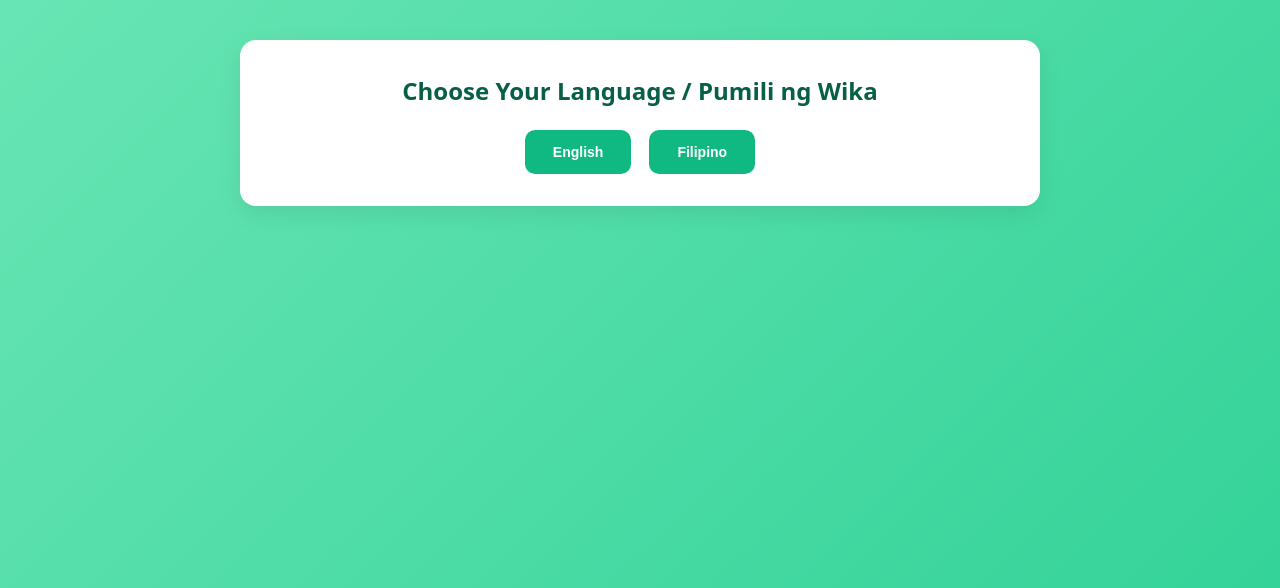
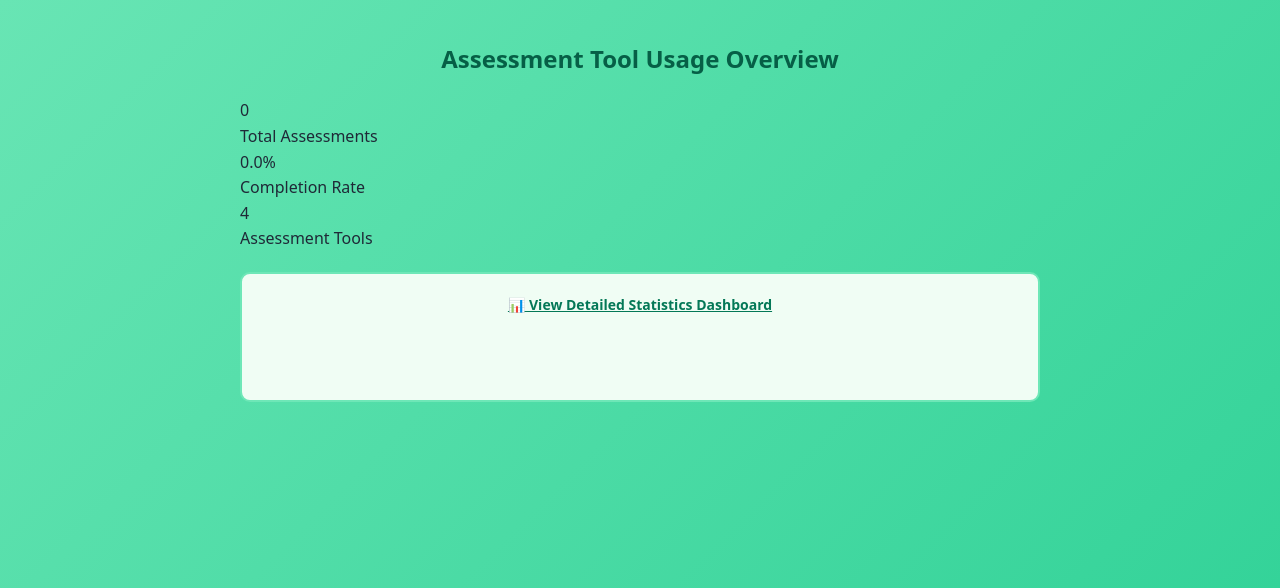
Before and after one commit to Artbellsonmamuri/Technology-Readiness-Tool, a Flask app: page / in a window 1280 px wide. Shown: the part 212-800 px from the top of the page. Run offline with Flask 3, Linux system fonts and the light colour scheme; some libraries are stand-ins or nearby versions.

Commit message:
Update index.html

```diff
--- a/templates/index.html
+++ b/templates/index.html
@@ -5,6 +5,7 @@
     <meta name="viewport" content="width=device-width, initial-scale=1.0">
     <title>MMSU Technology Assessment Tool</title>
     <link rel="stylesheet" href="{{ url_for('static', filename='style.css') }}">
+    <script src="https://cdn.jsdelivr.net/npm/chart.js"></script>
 </head>
 <body>
     <div class="container">
@@ -17,125 +18,72 @@
             <p>Comprehensive Technology Readiness Level (TRL), Investment Readiness Level (IRL), Market Readiness Level (MRL), and Technology Commercialization Pathway (TCP) Assessment</p>
         </header>
 
-        <!-- Language Selection -->
-        <div id="language-selection" class="step active">
-            <h2>Choose Your Language / Pumili ng Wika</h2>
-            <div class="language-buttons">
-                <button onclick="selectLanguage('english')" class="btn btn-primary">English</button>
-                <button onclick="selectLanguage('filipino')" class="btn btn-primary">Filipino</button>
+        <!-- Statistics Overview (Public) -->
+        <div class="statistics-overview">
+            <h2>Assessment Tool Usage Overview</h2>
+            <div class="stats-cards">
+                <div class="stat-card">
+                    <div class="stat-number">{{ stats.total_assessments or 0 }}</div>
+                    <div class="stat-label">Total Assessments</div>
+                </div>
+                <div class="stat-card">
+                    <div class="stat-number">{{ "%.1f"|format(stats.completion_rate or 0) }}%</div>
+                    <div class="stat-label">Completion Rate</div>
+                </div>
+                <div class="stat-card">
+                    <div class="stat-number">4</div>
+                    <div class="stat-label">Assessment Tools</div>
+                </div>
             </div>
+
+            <!-- Assessment Type Distribution Chart -->
+            {% if stats.assessments_by_type %}
+            <div class="chart-container">
+                <canvas id="assessmentDistributionChart"></canvas>
+            </div>
+            {% endif %}
         </div>
 
-        <!-- Mode Selection -->
-        <div id="mode-selection" class="step">
-            <h2 id="mode-title">Select Assessment Mode</h2>
-            <div class="mode-buttons">
-                <button onclick="selectMode('TRL')" class="btn btn-secondary">
-                    <strong>TRL</strong>
-                    <span id="trl-description">Technology Readiness Level</span>
-                    <small>Levels 0-9 Assessment</small>
-                </button>
-                <button onclick="selectMode('IRL')" class="btn btn-secondary">
-                    <strong>IRL</strong>
-                    <span id="irl-description">Investment Readiness Level</span>
-                    <small>Levels 1-9 Assessment</small>
-                </button>
-                <button onclick="selectMode('MRL')" class="btn btn-secondary">
-                    <strong>MRL</strong>
-                    <span id="mrl-description">Market Readiness Level</span>
-                    <small>Levels 1-9 Assessment</small>
-                </button>
-                <button onclick="selectMode('TCP')" class="btn btn-secondary">
-                    <strong>TCP</strong>
-                    <span id="tcp-description">Technology Commercialization Pathway</span>
-                    <small>Pathway Recommendation</small>
-                </button>
-            </div>
+        <!-- Admin Link -->
+        <div class="admin-link" style="text-align: center; margin: 20px 0;">
+            <a href="{{ url_for('admin_statistics') }}" class="btn btn-secondary">
+                📊 View Detailed Statistics Dashboard
+            </a>
         </div>
 
-        <!-- Technology Information -->
-        <div id="tech-info" class="step">
-            <h2 id="tech-info-title">Technology Information</h2>
-            <form id="tech-form">
-                <div class="form-group">
-                    <label for="tech-title" id="title-label">Technology Title:</label>
-                    <input type="text" id="tech-title" name="tech-title" required>
-                </div>
-                <div class="form-group">
-                    <label for="tech-description" id="description-label">Short Description:</label>
-                    <textarea id="tech-description" name="tech-description" rows="4" required></textarea>
-                </div>
-                <button type="button" onclick="startAssessment()" class="btn btn-primary" id="start-btn">Start Assessment</button>
-            </form>
-        </div>
+        <!-- Rest of your existing content -->
+        <!-- Language Selection, Mode Selection, etc. -->
 
-        <!-- Questions (TRL/IRL/MRL) -->
-        <div id="questions" class="step">
-            <h2 id="questions-title">Assessment Questions</h2>
-            <div id="question-container">
-                <div id="current-question" class="question-card">
-                    <h3 id="question-text"></h3>
-                    <p id="question-description"></p>
-                    <div class="question-buttons">
-                        <button onclick="answerQuestion(true)" class="btn btn-success" id="yes-btn">Yes</button>
-                        <button onclick="answerQuestion(false)" class="btn btn-danger" id="no-btn">No</button>
-                    </div>
-                </div>
-            </div>
-            <div class="progress-container">
-                <div class="progress-bar">
-                    <div id="progress" class="progress-fill"></div>
-                </div>
-                <span id="progress-text">Question 1 of 9</span>
-            </div>
-        </div>
+    </div>
 
-        <!-- TCP Questions -->
-        <div id="tcp-questions" class="step">
-            <h2 id="tcp-questions-title">TCP Assessment Questions</h2>
-            <div id="tcp-question-container">
-                <div id="tcp-current-question" class="question-card">
-                    <h3 id="tcp-dimension-title"></h3>
-                    <h4 id="tcp-question-text"></h4>
-                    <p id="tcp-question-description">Rate from 1 (Low) to 3 (High)</p>
-                    <div class="tcp-rating-buttons">
-                        <button onclick="answerTCPQuestion(1)" class="btn btn-rating">1 - Low</button>
-                        <button onclick="answerTCPQuestion(2)" class="btn btn-rating">2 - Medium</button>
-                        <button onclick="answerTCPQuestion(3)" class="btn btn-rating">3 - High</button>
-                    </div>
-                </div>
-            </div>
-            <div class="progress-container">
-                <div class="progress-bar">
-                    <div id="tcp-progress" class="progress-fill"></div>
-                </div>
-                <span id="tcp-progress-text">Question 1 of 15</span>
-            </div>
-        </div>
+    {% if stats.assessments_by_type %}
+    <script>
+        // Initialize assessment distribution chart
+        const ctx = document.getElementById('assessmentDistributionChart').getContext('2d');
+        const assessmentData = {{ stats.assessments_by_type | tojson | safe }};
 
-        <!-- Results -->
-        <div id="results" class="step">
-            <h2 id="results-title">Assessment Results</h2>
-            <div class="result-card">
-                <div class="result-header">
-                    <h3 id="result-level"></h3>
-                    <div class="result-badge" id="result-badge"></div>
-                </div>
-                <div class="result-content">
-                    <h4 id="tech-title-display"></h4>
-                    <p id="result-explanation" class="result-explanation"></p>
-                    <div id="tcp-pathway-scores" class="tcp-scores-container" style="display: none;">
-                        <h4>Pathway Scores:</h4>
-                        <div id="pathway-scores-list"></div>
-                    </div>
-                </div>
-                <div class="result-actions">
-                    <button onclick="downloadPDF()" class="btn btn-primary" id="download-btn">Download PDF Report</button>
-                    <button onclick="resetAssessment()" class="btn btn-secondary" id="restart-btn">Start New Assessment</button>
-                </div>
-            </div>
-        </div>
-    </div>
+        new Chart(ctx, {
+            type: 'doughnut',
+            data: {
+                labels: assessmentData.map(item => item.assessment_type),
+                datasets: [{
+                    data: assessmentData.map(item => item.count),
+                    backgroundColor: ['#10B981', '#3B82F6', '#F59E0B', '#EF4444'],
+                    borderWidth: 2
+                }]
+            },
+            options: {
+                responsive: true,
+                plugins: {
+                    title: {
+                        display: true,
+                        text: 'Assessment Type Distribution'
+                    }
+                }
+            }
+        });
+    </script>
+    {% endif %}
 
     <script src="{{ url_for('static', filename='script.js') }}"></script>
 </body>
```
